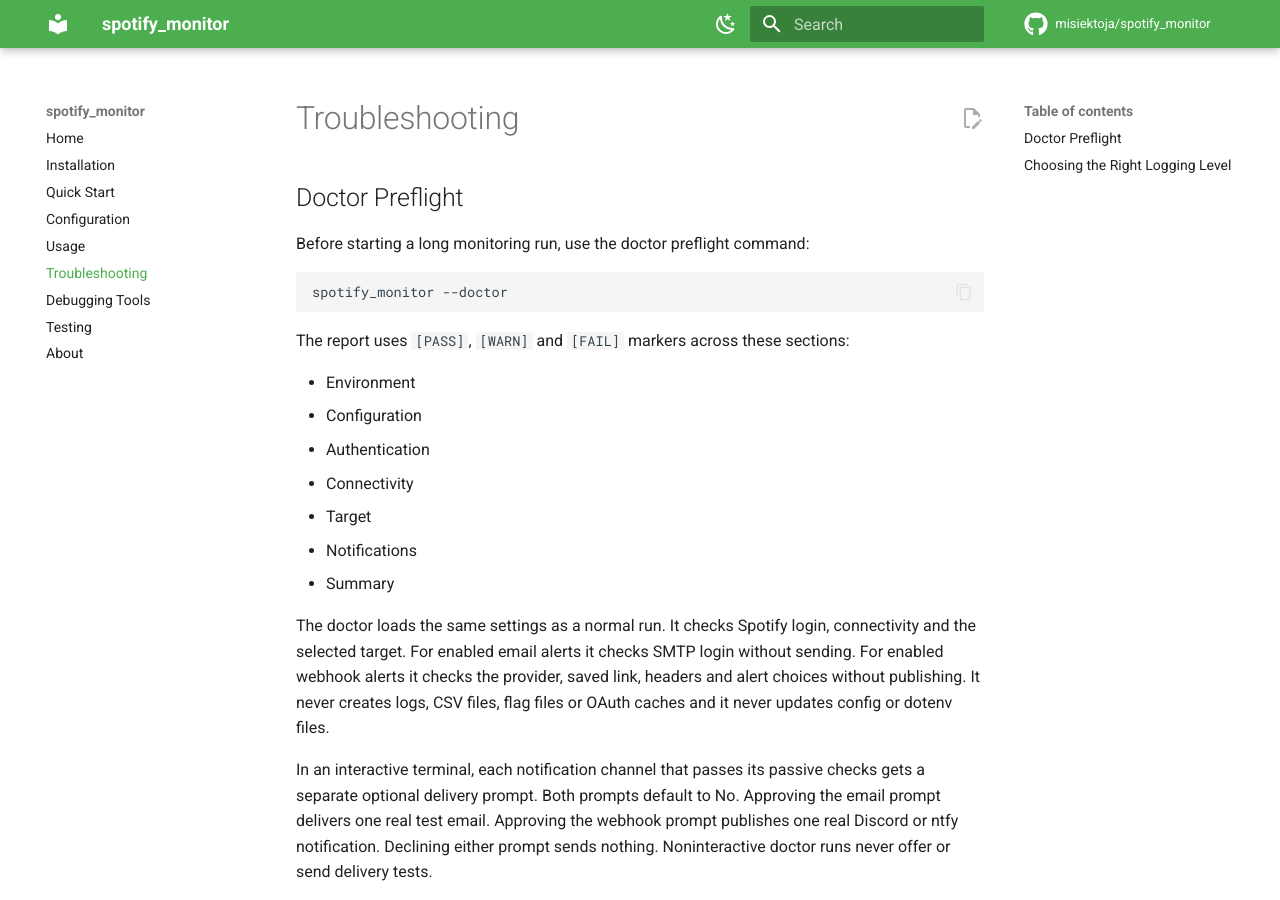
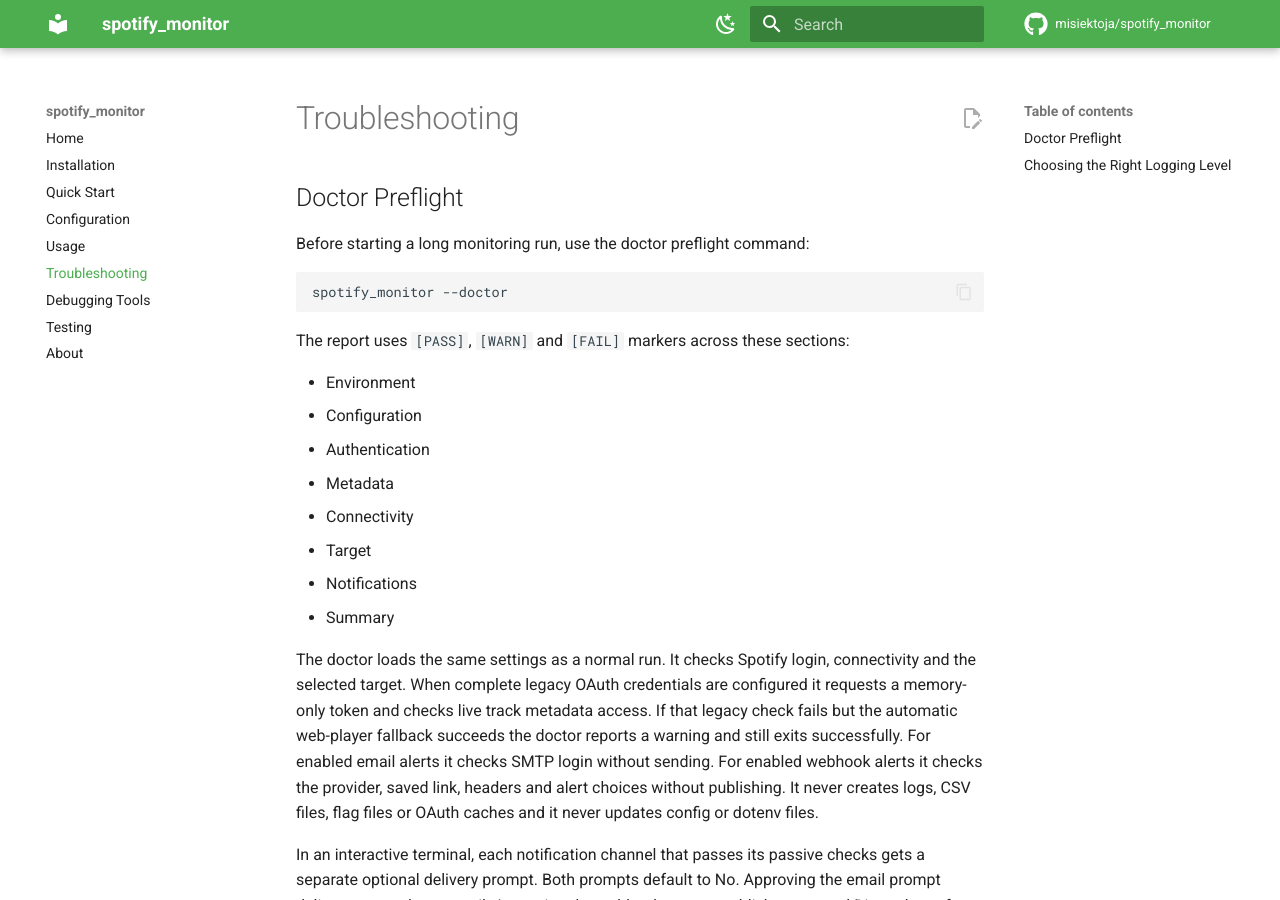
Before and after one commit to misiektoja/spotify_monitor, an MkDocs documentation site: the page built from docs/troubleshooting.md, in a window 1280 px wide and 900 px high. Built offline with MkDocs 1.6.1 and Material for MkDocs 9.7.7, drawn with Linux system fonts in a browser that asks for light colours; comment, search, counter and statistics services are not loaded.

Commit message:
docs(doctor): document live metadata backend checks

```diff
--- a/docs/troubleshooting.md
+++ b/docs/troubleshooting.md
@@ -14,12 +14,13 @@
 * Environment
 * Configuration
 * Authentication
+* Metadata
 * Connectivity
 * Target
 * Notifications
 * Summary
 
-The doctor loads the same settings as a normal run. It checks Spotify login, connectivity and the selected target. For enabled email alerts it checks SMTP login without sending. For enabled webhook alerts it checks the provider, saved link, headers and alert choices without publishing. It never creates logs, CSV files, flag files or OAuth caches and it never updates config or dotenv files.
+The doctor loads the same settings as a normal run. It checks Spotify login, connectivity and the selected target. When complete legacy OAuth credentials are configured it requests a memory-only token and checks live track metadata access. If that legacy check fails but the automatic web-player fallback succeeds the doctor reports a warning and still exits successfully. For enabled email alerts it checks SMTP login without sending. For enabled webhook alerts it checks the provider, saved link, headers and alert choices without publishing. It never creates logs, CSV files, flag files or OAuth caches and it never updates config or dotenv files.
 
 In an interactive terminal, each notification channel that passes its passive checks gets a separate optional delivery prompt. Both prompts default to No. Approving the email prompt delivers one real test email. Approving the webhook prompt publishes one real Discord or ntfy notification. Declining either prompt sends nothing. Noninteractive doctor runs never offer or send delivery tests.
 
```
